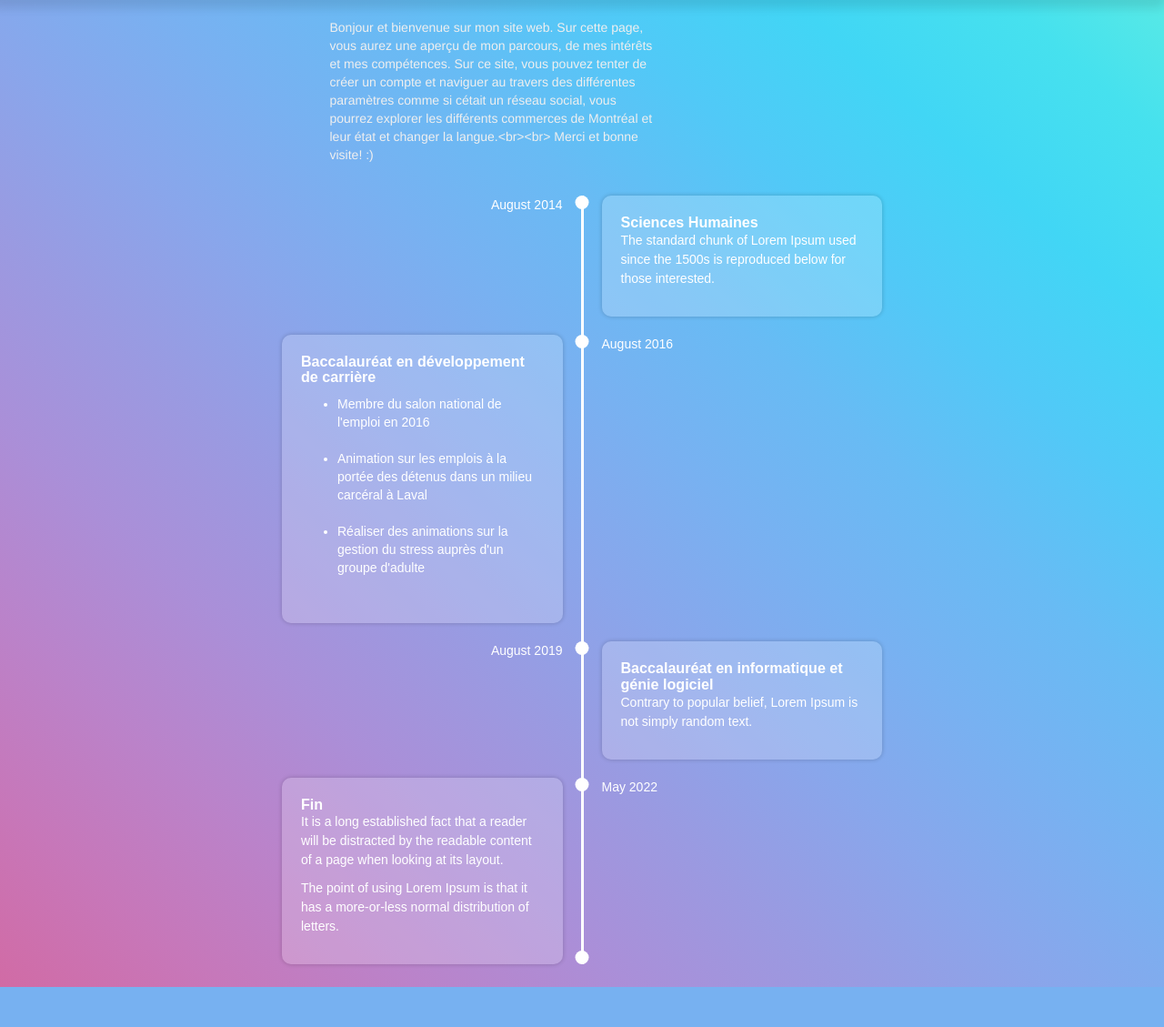
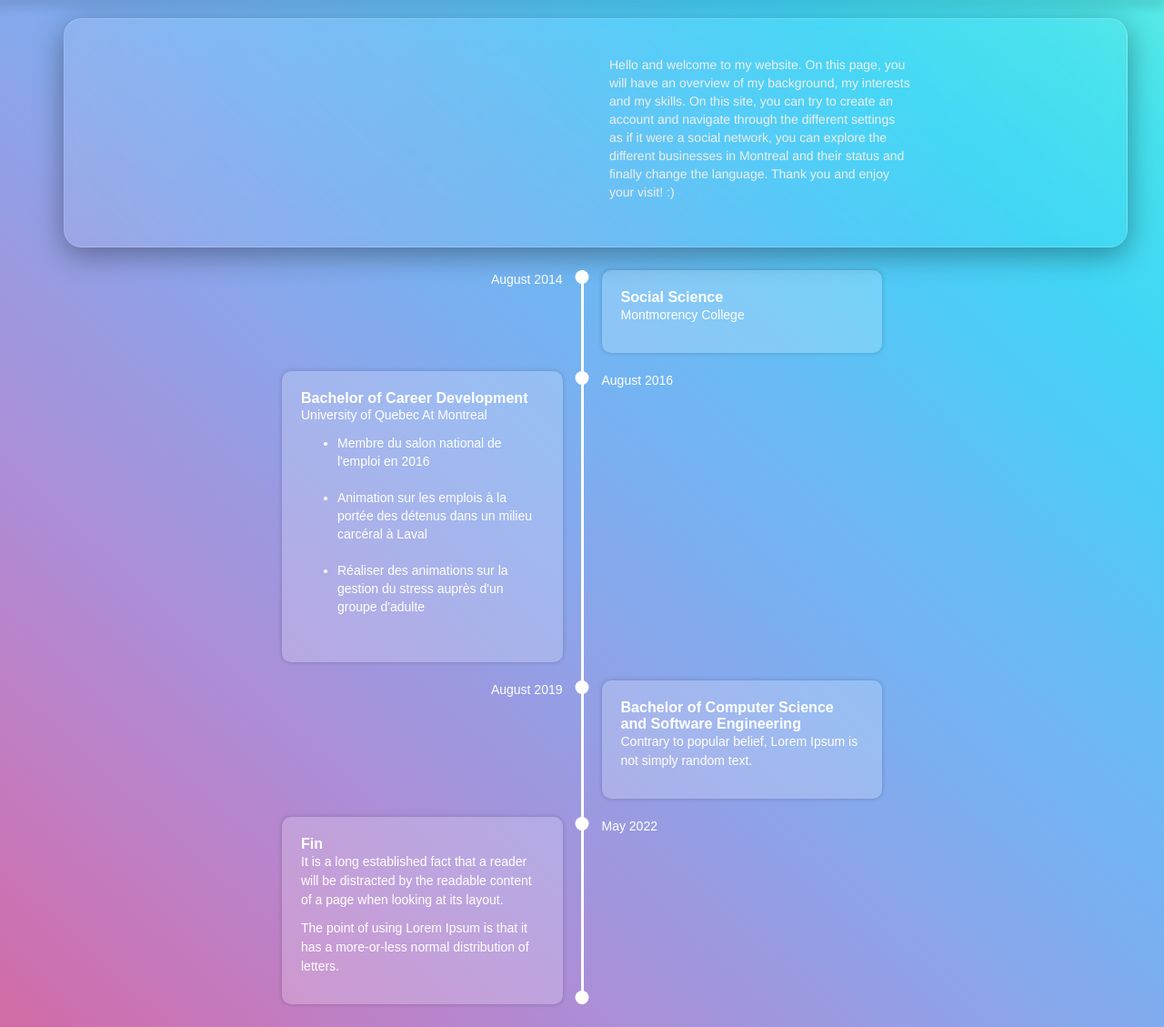
Before and after one commit to timwilly/projet_photo, a Python web app: template microblog/app/templates/about_me/about_me.html in a window 1280 px wide. Shown: the part 52-1181 px from the top of the page at 91% size. Before the commit the page ends 1137 px from the top, so only its background shows below. Run offline with Jinja, Linux system fonts and the light colour scheme; the template is opened without the code that fills it, so the values that code supplies are empty; some libraries are stand-ins or nearby versions.

Commit message:
Ajout d'un background pour regrouper la photo et l'introduction de soi

```diff
--- a/microblog/app/static/css/about_me/about_me.css
+++ b/microblog/app/static/css/about_me/about_me.css
@@ -1,5 +1,15 @@
 body {
     background-image: linear-gradient(to left bottom, #5dece3, #46e1ee, #41d6f5, #51c9f7, #68bbf4, #78b1f1, #89a6eb, #9a9ae1, #aa8fd8, #ba83ca, #c777b9, #d16ba5);    color: #EFEFEF;
+}
+
+.glass-effect {
+  background: linear-gradient(135deg, rgba(255, 255, 255, 0.1), rgba(255, 255, 255,0));
+  backdrop-filter: blur(10px);
+  -webkit-backdrop-filter: blur(10px);
+  border-radius: 20px;
+  border:1px solid rgba(255, 255, 255, 0.18);
+  box-shadow: 0 8px 32px 0 rgba(0, 0, 0, 0.37);
+  padding: 40px;
 }
 
   .timeline {
--- a/microblog/app/templates/about_me/about_me.html
+++ b/microblog/app/templates/about_me/about_me.html
@@ -6,47 +6,51 @@
 {% endblock %}
 
 {% block app_content %}
-  <div class="row">
-    <div class="col-md-3">
-      <img src="{{ image_file_me }}" id="resized_image">
+<div class="container">
+  <div class="row glass-effect">
+    <div class="col-md-2">
     </div>
-    <div class="col-md-4">
+      <div class="col-md-4">
+        <img src="{{ image_file_me }}" id="resized_image">
+      </div>
+      <div class="col-md-4">
+          <p id="introduction">
+            {{ _("Hello and welcome to my website. On this page, you will have an
+                overview of my background, my interests and my skills. On this site,
+                you can try to create an account and navigate through the different
+                settings as if it were a social network, you can explore the
+                different businesses in Montreal and their status and finally change the
+                language.
 
-
-        <p id="introduction">
-          {{ _('Bonjour et bienvenue sur mon site web. Sur cette page, vous aurez
-                 une aperçu de mon parcours, de mes intérêts et mes compétences.
-                 Sur ce site, vous pouvez tenter de créer un compte et naviguer au
-                 travers des différentes paramètres comme si c''était un réseau social,
-                 vous pourrez explorer les différents commerces de Montréal et leur état
-                 et changer la langue.<br><br> Merci et bonne visite! :)') }}</p>
-    </div>
+                Thank you and enjoy your visit! :)") }}</p>
+      </div>
   </div>
+</div>
 <div class="timeline">
     <div class="timeline__component">
-      <div class="timeline__date timeline__date--right">August 2014</div>
+      <div class="timeline__date timeline__date--right">{{ _('August 2014') }}</div>
     </div>
     <div class="timeline__middle">
       <div class="timeline__point"></div>
     </div>
     <div class="timeline__component timeline__component--bg">
-      <h2 class="timeline__title">Sciences Humaines</h2>
+      <h2 class="timeline__title">{{ _('Social Science') }}</h2>
       <p class="timeline__paragraph">
-        The standard chunk of Lorem Ipsum used since the 1500s is reproduced below for those interested.
+        {{ _('Montmorency College') }}
       </p>
     </div>
 
 
     <div class="timeline__component timeline__component--bg">
-      <h2 class="timeline__title">Baccalauréat en développement de carrière</h2>
+      <h2 class="timeline__title">{{ _('Bachelor of Career Development') }}</h2>
       <p class="timeline__paragraph">
-
+        {{ _('University of Quebec At Montreal') }}
       </p>
       <p class="timeline__paragraph">
         <ul>
-          <li>Membre du salon national de l'emploi en 2016</li><br>
-          <li>Animation sur les emplois à la portée des détenus dans un milieu carcéral à Laval</li><br>
-          <li>Réaliser des animations sur la gestion du stress auprès d'un groupe d'adulte</li><br>
+          <li>{{ _("Membre du salon national de l'emploi en 2016") }}</li><br>
+          <li>{{ _("Animation sur les emplois à la portée des détenus dans un milieu carcéral à Laval") }}</li><br>
+          <li>{{ _("Réaliser des animations sur la gestion du stress auprès d'un groupe d'adulte") }}</li><br>
         </ul>
       </p>
     </div>
@@ -54,18 +58,18 @@
       <div class="timeline__point"></div>
     </div>
     <div class="timeline__component">
-      <div class="timeline__date">August 2016</div>
+      <div class="timeline__date">{{ _('August 2016') }}</div>
     </div>
 
 
     <div class="timeline__component">
-      <div class="timeline__date timeline__date--right">August 2019</div>
+      <div class="timeline__date timeline__date--right">{{ _('August 2019') }}</div>
     </div>
     <div class="timeline__middle">
       <div class="timeline__point"></div>
     </div>
     <div class="timeline__component timeline__component--bg">
-      <h2 class="timeline__title">Baccalauréat en informatique et génie logiciel</h2>
+      <h2 class="timeline__title">{{ _('Bachelor of Computer Science and Software Engineering') }}</h2>
       <p class="timeline__paragraph">
         Contrary to popular belief, Lorem Ipsum is not simply random text.
       </p>
```
Also changed, not shown: microblog/app/translations/es/LC_MESSAGES/messages.po, microblog/app/translations/fr/LC_MESSAGES/messages.po, 3 other files.
